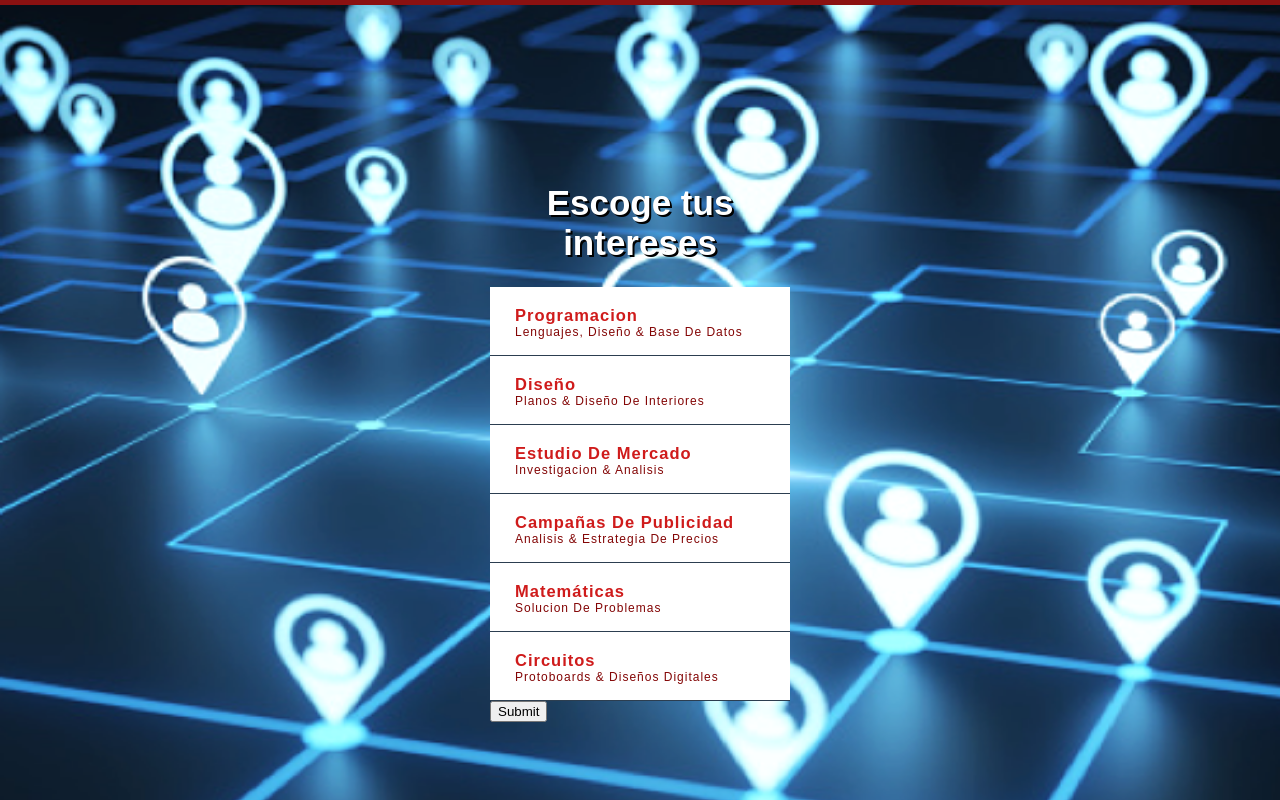
After one commit to nickolasnolte1/Proyecto-Estructura-de-Datos-2.0, a Flask app: page /categories in a window 1280 px wide. The commit adds this page. Run offline with Flask 2, Linux system fonts and the light colour scheme; some libraries are stand-ins or nearby versions.

Commit message:
Categories

```diff
--- a/app.py
+++ b/app.py
@@ -11,6 +11,10 @@ app = Flask(__name__)
 def homepage():
     return render_template('index.html')
 
+@app.route('/categories')
+def categories():
+    return render_template('categories.html')
+
 
 if __name__ == "__main__":
     app.run(host="localhost", port = 8000, debug=True)
--- a/static/css/style.css
+++ b/static/css/style.css
@@ -42,6 +42,7 @@ a {
 .inner {
   position: relative;
   width: 435px; }
+
 
 
 
@@ -190,5 +191,3 @@ button {
 
   .wrapper {
     background: none; } }
-
-/*# sourceMappingURL=style.css.map */
--- /dev/null
+++ b/templates/categories.html
@@ -0,0 +1,161 @@
+<!DOCTYPE html>
+<html land = "en">
+<head>
+   <style>
+       html, body {
+	        margin: 0;
+	        padding: 0;
+	        border: 0;
+	        font-size: 100%;
+        }
+        /* body */
+        body{
+            background-image: url('/static/images/connection.jpg');
+            background-repeat: no-repeat;
+            font-family: sans-serif;
+            border-top: 5px solid #8a1111;
+            background-size: 1500px 850px;
+        }
+        /* title */
+        h1{
+            color: #ffff;
+            text-align: center;
+            font-size: 35px;
+            font-weight: 900;
+            text-shadow: 2px 2px black;
+        }
+/* tasks */
+        .tasks{
+            width: 300px;
+            height: 405px;
+            position: absolute;
+            top: 20%;
+            left: 0px;
+            right: 0px;
+            margin: 0px auto;
+        }
+        input[type=checkbox] {
+            display: none;
+        }
+        label{
+        background: #fff;
+        height: 69px;
+        width: 100%;
+        display: block;
+        border-bottom: 1px solid #2C3E50;
+        color: #CF1B1B;
+        text-transform: capitalize;
+        font-weight: 900;
+        font-size: 11px;
+        letter-spacing: 1px;
+        text-indent: 20px;
+        cursor: pointer;
+        transition: all 0.7s ease;
+        position: relative;
+        padding: 5px;
+        box-sizing: border-box;
+        -moz-box-sizing: border-box;
+        -webkit-box-sizing: border-box;
+        }
+        label h2 span{
+        display: block;
+        font-size: 12px;
+        text-transform: capitalize;
+        font-weight: normal;
+        color: rgb(131, 5, 5);
+        }
+        label:before{
+        content:"";
+        width: 20px;
+        height: 20px;
+        background: #fff;
+        display: block;
+        position: absolute;
+        border-radius: 100%;
+        right: 20px;
+        top: 30%;
+        transition: border 0.7s ease
+        }
+        #label-1:checked ~ label[for=label-1],
+        #label-2:checked ~ label[for=label-2],
+        #label-3:checked ~ label[for=label-3],
+        #label-4:checked ~ label[for=label-4],
+        #label-5:checked ~ label[for=label-5],
+        #label-6:checked ~ label[for=label-6]{
+        background: #CF1B1B;
+        border-bottom: 1px solid #34495E;
+        color: #fff;
+        }
+        #label-1:checked ~ label[for=label-1] h2 span,
+        #label-2:checked ~ label[for=label-2] h2 span,
+        #label-3:checked ~ label[for=label-3] h2 span,
+        #label-4:checked ~ label[for=label-4] h2 span,
+        #label-5:checked ~ label[for=label-5] h2 span,
+        #label-6:checked ~ label[for=label-6] h2 span{
+        color: #f0eeda;
+        }
+        #label-1:checked ~ label[for=label-1]:before,
+        #label-2:checked ~ label[for=label-2]:before,
+        #label-3:checked ~ label[for=label-3]:before,
+        #label-4:checked ~ label[for=label-4]:before,
+        #label-5:checked ~ label[for=label-5]:before,
+        #label-6:checked ~ label[for=label-6]:before{
+            background: url("https://i.imgur.com/eoPQ05r.png") no-repeat center center;
+        }
+   </style>
+   <link  rel="stylesheet" href = "{{csss}}">
+
+
+</head>
+<body>
+        <div class="tasks">
+        <form method="post">
+            <!-- title -->
+            <h1>Escoge tus intereses</h1>
+            <!-- task 1 -->
+            <input id='label-1' type='checkbox' name="1" value="1"/>
+            <label for='label-1'>
+            <h2>Programacion
+                <span>Lenguajes, Diseño &amp; Base de datos</span>
+            </h2>
+            </label>
+            <!-- task 2 -->
+            <input id='label-2' type='checkbox' name="2" value="2"/>
+            <label for='label-2'>
+            <h2>Diseño
+                <span>planos &amp; diseño de interiores</span>
+            </h2>
+            </label>
+            <!-- task 3 -->
+            <input id='label-3' type='checkbox' name="3" value="3"/>
+            <label for='label-3'>
+            <h2>Estudio de Mercado
+                <span>Investigacion &amp; Analisis</span>
+            </h2>
+            </label>
+            <!-- task 4 -->
+            <input id='label-4' type='checkbox' name="4" value="4"/>
+            <label for='label-4'>
+            <h2>Campañas de Publicidad
+                <span>Analisis &amp; Estrategia de precios</span>
+            </h2>
+            </label>
+            <!-- task 5 -->
+            <input id='label-5' type='checkbox' name="5" value="5"/>
+            <label for='label-5'>
+            <h2>Matemáticas
+                <span>Solucion de problemas</span>
+            </h2>
+            </label>
+            <!-- task 6 -->
+            <input id='label-6' type='checkbox' name="6" value="6"/>
+            <label for='label-6'>
+            <h2>Circuitos
+                <span>Protoboards &amp; Diseños digitales</span>
+            </h2>
+            </label>
+            <input type="submit">
+        </form>
+        </div>
+</body>
+</html>
```
Also changed, not shown: static/images/connection.jpg (added).
